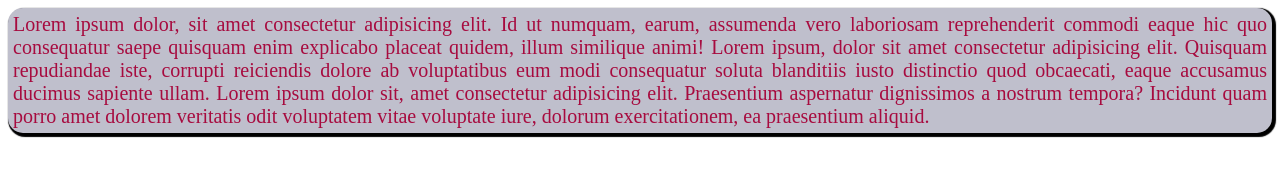
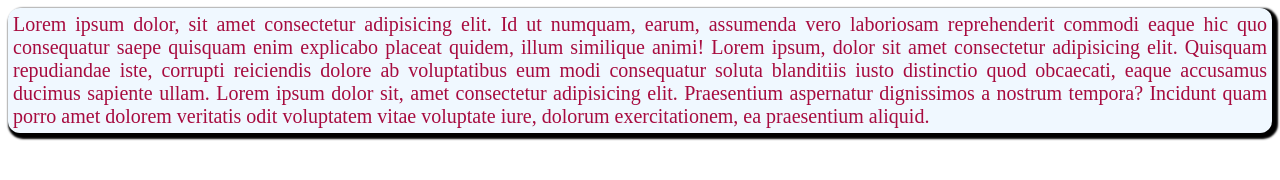
Before and after one commit to AmitDorle/ICP-4.0-Practice, a plain HTML site: page day 13/index.html in a window 1280 px wide. In both pictures the pointer is over the element 640 px from the left and 70 px from the top of the page. Drawn offline with Linux system fonts and the light colour scheme.

Commit message:
hover effect added

```diff
--- a/day 13/index.html
+++ b/day 13/index.html
@@ -13,6 +13,11 @@
             /* text-align: center/left/right/justify; */
             border-radius: 15px;
             box-shadow: 2px 2px 1px 2px black;
+        }
+        .para-div:hover{
+            border-radius: 12px;
+            box-shadow: 3px 3px 2px 3px black;
+            background-color: aliceblue;
         }
     </style>
 </head>
```
